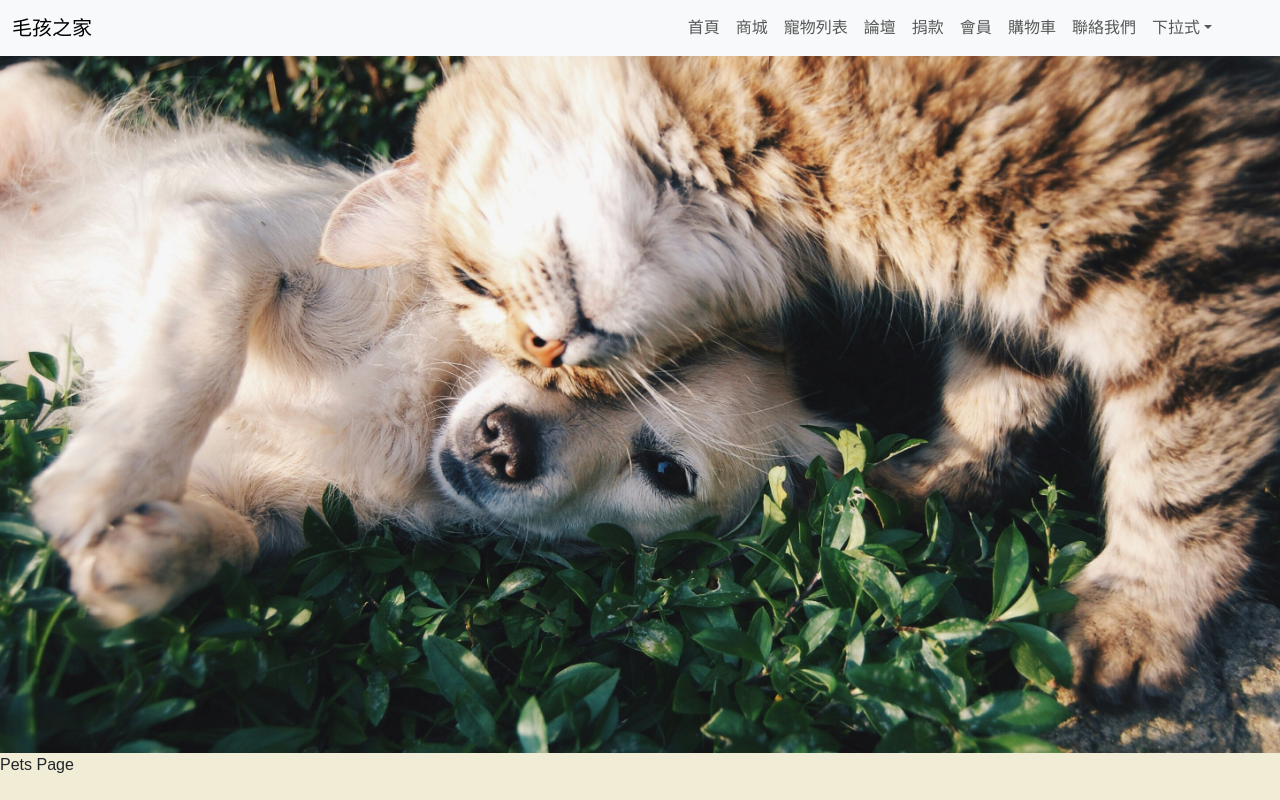
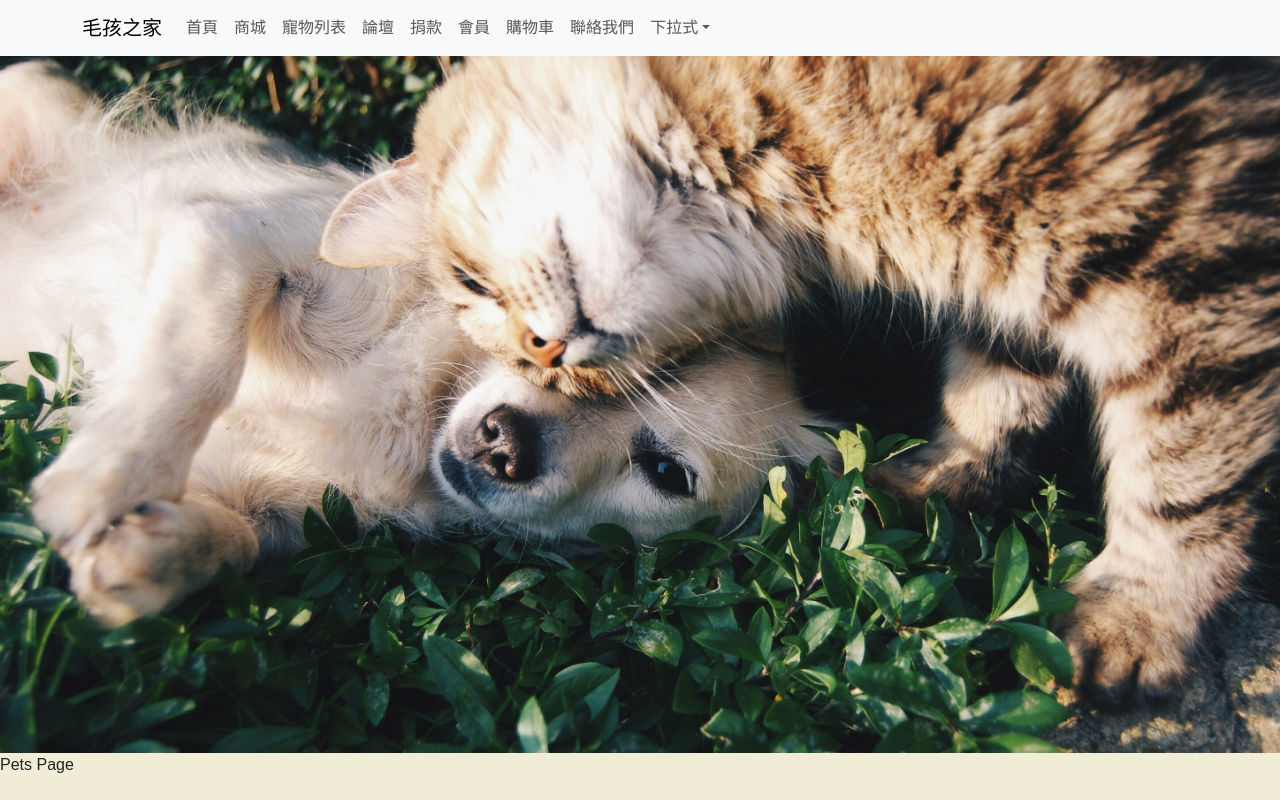
Before and after one commit to renh252/final, a Next.js app: page /pets in a window 1280 px wide. Built offline with nearby package versions, Linux system fonts and the light colour scheme; a web font is replaced by a local one.

Commit message:
導覽列改為react-bootstrap

```diff
--- a/app/_components/menubar.js
+++ b/app/_components/menubar.js
@@ -4,6 +4,7 @@ import { useEffect, useState, useCallback } from 'react'
 import styles from './menubar.module.css'
 import Link from 'next/link'
 import 'bootstrap/dist/css/bootstrap.min.css'
+import { Navbar, Nav, NavDropdown, Button, Container } from 'react-bootstrap'
 import { usePathname } from 'next/navigation'
 
 export default function Menubar() {
@@ -36,162 +37,32 @@ export default function Menubar() {
 
   return (
     <>
-      {/* <header className={styles.header_banner}> */}
-      <header>
-        <div className="nav-bg fixed-top">
-          <nav
-            className="navbar navbar-expand-lg bg-body-tertiary"
-            style={{
-              position: 'fixed',
-              top: 0,
-              width: '100%',
-              transition: 'top 0.3s',
-              top: visible ? '0' : '-80px',
-            }}
-          >
-            <div className="container-fluid">
-              <Link className="navbar-brand" href="/">
-                毛孩之家
-              </Link>
-              <button
-                className="navbar-toggler"
-                type="button"
-                data-bs-toggle="collapse"
-                data-bs-target="#navbarSupportedContent"
-                aria-controls="navbarSupportedContent"
-                aria-expanded="true"
-                aria-label="Toggle navigation"
-              >
-                <span className="navbar-toggler-icon"></span>
-              </button>
-              <div
-                className="collapse navbar-collapse d-flex justify-content-end me-5"
-                id="navbarSupportedContent"
-              >
-                <ul className="navbar-nav mb-2 mb-lg-0">
-                  <li
-                    className={
-                      pathname === '/' ? 'nav-item active' : 'nav-item'
-                    }
-                  >
-                    <Link className="nav-link" href="/">
-                      首頁
-                    </Link>
-                  </li>
-                  <li
-                    className={
-                      pathname.includes('/shop')
-                        ? 'nav-item active'
-                        : 'nav-item'
-                    }
-                  >
-                    <Link className="nav-link" href="/shop">
-                      商城
-                    </Link>
-                  </li>
-                  <li
-                    className={
-                      pathname.includes('/pets')
-                        ? 'nav-item active'
-                        : 'nav-item'
-                    }
-                  >
-                    <Link className="nav-link" href="/pets">
-                      寵物列表
-                    </Link>
-                  </li>
-                  <li
-                    className={
-                      pathname.includes('/forum')
-                        ? 'nav-item active'
-                        : 'nav-item'
-                    }
-                  >
-                    <Link className="nav-link" href="/forum">
-                      論壇
-                    </Link>
-                  </li>
-                  <li
-                    className={
-                      pathname.includes('/donate')
-                        ? 'nav-item active'
-                        : 'nav-item'
-                    }
-                  >
-                    <Link className="nav-link" href="/donate">
-                      捐款
-                    </Link>
-                  </li>
-                  <li
-                    className={
-                      pathname.includes('/member')
-                        ? 'nav-item active'
-                        : 'nav-item'
-                    }
-                  >
-                    <Link className="nav-link" href="/member">
-                      會員
-                    </Link>
-                  </li>
-                  <li
-                    className={
-                      pathname.includes('/cart')
-                        ? 'nav-item active'
-                        : 'nav-item'
-                    }
-                  >
-                    <Link className="nav-link" href="/cart">
-                      購物車
-                    </Link>
-                  </li>
-                  <li
-                    className={
-                      pathname.includes('/contact')
-                        ? 'nav-item active'
-                        : 'nav-item'
-                    }
-                  >
-                    <Link className="nav-link" href="/contact">
-                      聯絡我們
-                    </Link>
-                  </li>
-                  <li className="nav-item dropdown">
-                    <a
-                      className="nav-link dropdown-toggle"
-                      href="#"
-                      role="button"
-                      data-bs-toggle="dropdown"
-                      aria-expanded="false"
-                    >
-                      下拉式
-                    </a>
-                    <ul className="dropdown-menu">
-                      <li>
-                        <Link className="dropdown-item" href="/forum">
-                          論壇
-                        </Link>
-                      </li>
-                      <li>
-                        <Link className="dropdown-item" href="/donate">
-                          捐款
-                        </Link>
-                      </li>
-                      <li>
-                        <hr className="dropdown-divider" />
-                      </li>
-                      <li>
-                        <Link className="dropdown-item" href="#">
-                          Something else here
-                        </Link>
-                      </li>
-                    </ul>
-                  </li>
-                </ul>
-              </div>
-            </div>
-          </nav>
-        </div>
-      </header>
+      <Navbar expand="lg" className="bg-body-tertiary fixed-top">
+        <Container>
+          <Navbar.Brand href="/">毛孩之家</Navbar.Brand>
+          <Navbar.Toggle aria-controls="basic-navbar-nav" />
+          <Navbar.Collapse id="basic-navbar-nav">
+            <Nav className="me-auto">
+              <Nav.Link href="/">首頁</Nav.Link>
+              <Nav.Link href="/shop">商城</Nav.Link>
+              <Nav.Link href="/pets">寵物列表</Nav.Link>
+              <Nav.Link href="/forum">論壇</Nav.Link>
+              <Nav.Link href="/donate">捐款</Nav.Link>
+              <Nav.Link href="/member">會員</Nav.Link>
+              <Nav.Link href="/cart">購物車</Nav.Link>
+              <Nav.Link href="/contact">聯絡我們</Nav.Link>
+              <NavDropdown title="下拉式" id="basic-nav-dropdown">
+                <NavDropdown.Item href="/forum">論壇</NavDropdown.Item>
+                <NavDropdown.Item href="/donate">捐款</NavDropdown.Item>
+                <NavDropdown.Divider />
+                <NavDropdown.Item href="#action/3.4">
+                  Separated link
+                </NavDropdown.Item>
+              </NavDropdown>
+            </Nav>
+          </Navbar.Collapse>
+        </Container>
+      </Navbar>
     </>
   )
 }
--- a/package.json
+++ b/package.json
@@ -15,6 +15,7 @@
     "immer": "^10.1.1",
     "next": "^14.2.20",
     "react": "^18",
+    "react-bootstrap": "^2.10.9",
     "react-dom": "^18",
     "react-icons": "^5.5.0",
     "react-toastify": "^11.0.5",
```
